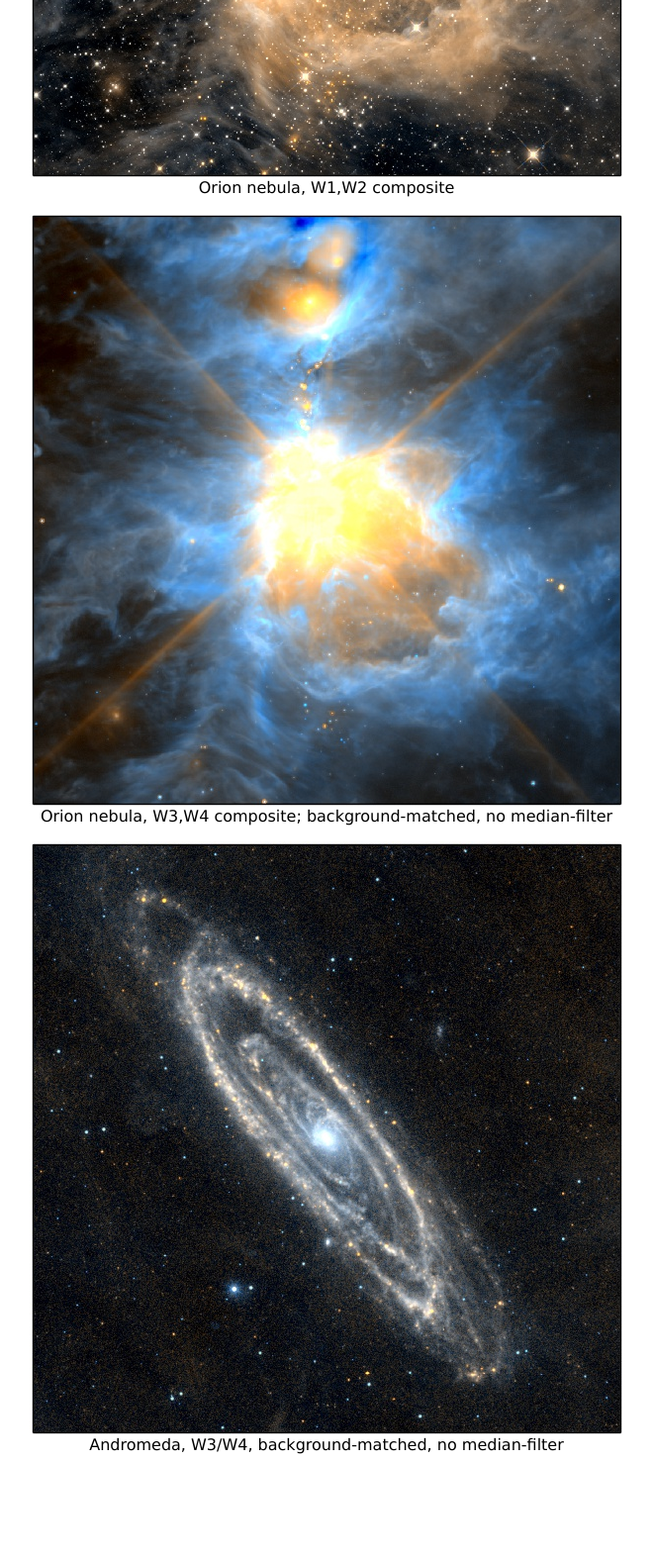
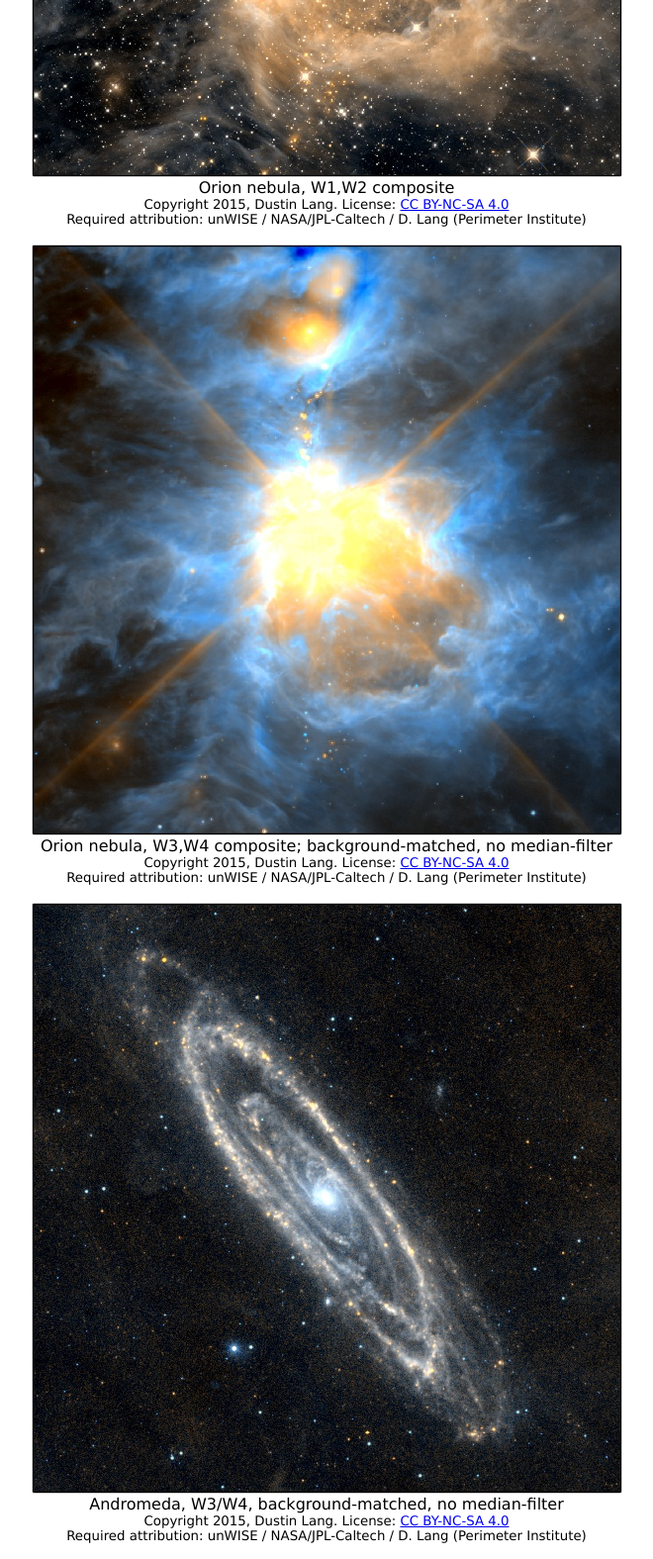
Before and after one commit to dstndstn/unwise.me, a Django app: template templates/index.html in a window 1280 px wide. Shown: the part 1658-3233 px from the top of the page at 99% size, without its empty margins (310-970 px from the left). Before the commit the page ends 3127 px from the top, so only its background shows below. Run offline with Django 3.2, Linux system fonts and the light colour scheme; the template is opened without the code that fills it, so the values that code supplies are empty.

Commit message:
add explicit copyright, license and attribution

```diff
--- a/templates/index.html
+++ b/templates/index.html
@@ -69,17 +69,29 @@ Or post questions on the <a href="https://groups.google.com/forum/#!forum/unwise
 <p>
 <img src="{% static "orion.jpg" %}" />
 <br/>
-Orion nebula, W1,W2 composite
+Orion nebula, W1,W2 composite<br/>
+<small>
+Copyright 2015, Dustin Lang.  License: <a href="https://creativecommons.org/licenses/by-nc-sa/4.0/">CC BY-NC-SA 4.0</a><br/>
+Required attribution: unWISE / NASA/JPL-Caltech / D. Lang (Perimeter Institute)
+</small>
 </p>
 <p>
 <img src="{% static "orion34.jpg" %}" />
 <br/>
-Orion nebula, W3,W4 composite; background-matched, no median-filter
+Orion nebula, W3,W4 composite; background-matched, no median-filter<br/>
+<small>
+Copyright 2015, Dustin Lang.  License: <a href="https://creativecommons.org/licenses/by-nc-sa/4.0/">CC BY-NC-SA 4.0</a><br/>
+Required attribution: unWISE / NASA/JPL-Caltech / D. Lang (Perimeter Institute)
+</small>
 </p>
 
 <p>
 <img src="{% static "m31-02.jpg" %}" />
 <br/>
-Andromeda, W3/W4, background-matched, no median-filter
+Andromeda, W3/W4, background-matched, no median-filter<br/>
+<small>
+Copyright 2015, Dustin Lang.  License: <a href="https://creativecommons.org/licenses/by-nc-sa/4.0/">CC BY-NC-SA 4.0</a><br/>
+Required attribution: unWISE / NASA/JPL-Caltech / D. Lang (Perimeter Institute)
+</small>
 </p>
 {% endblock %}
```
